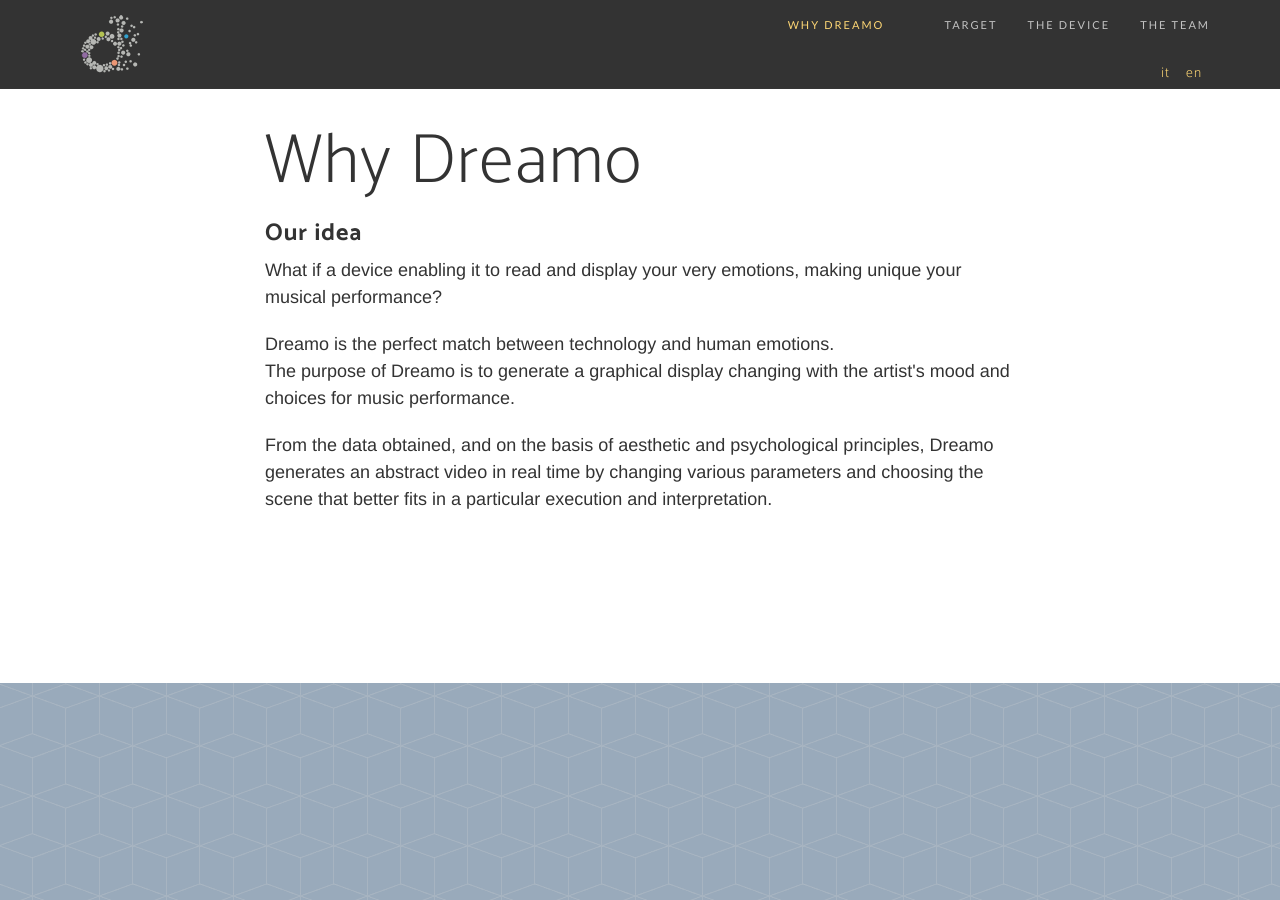
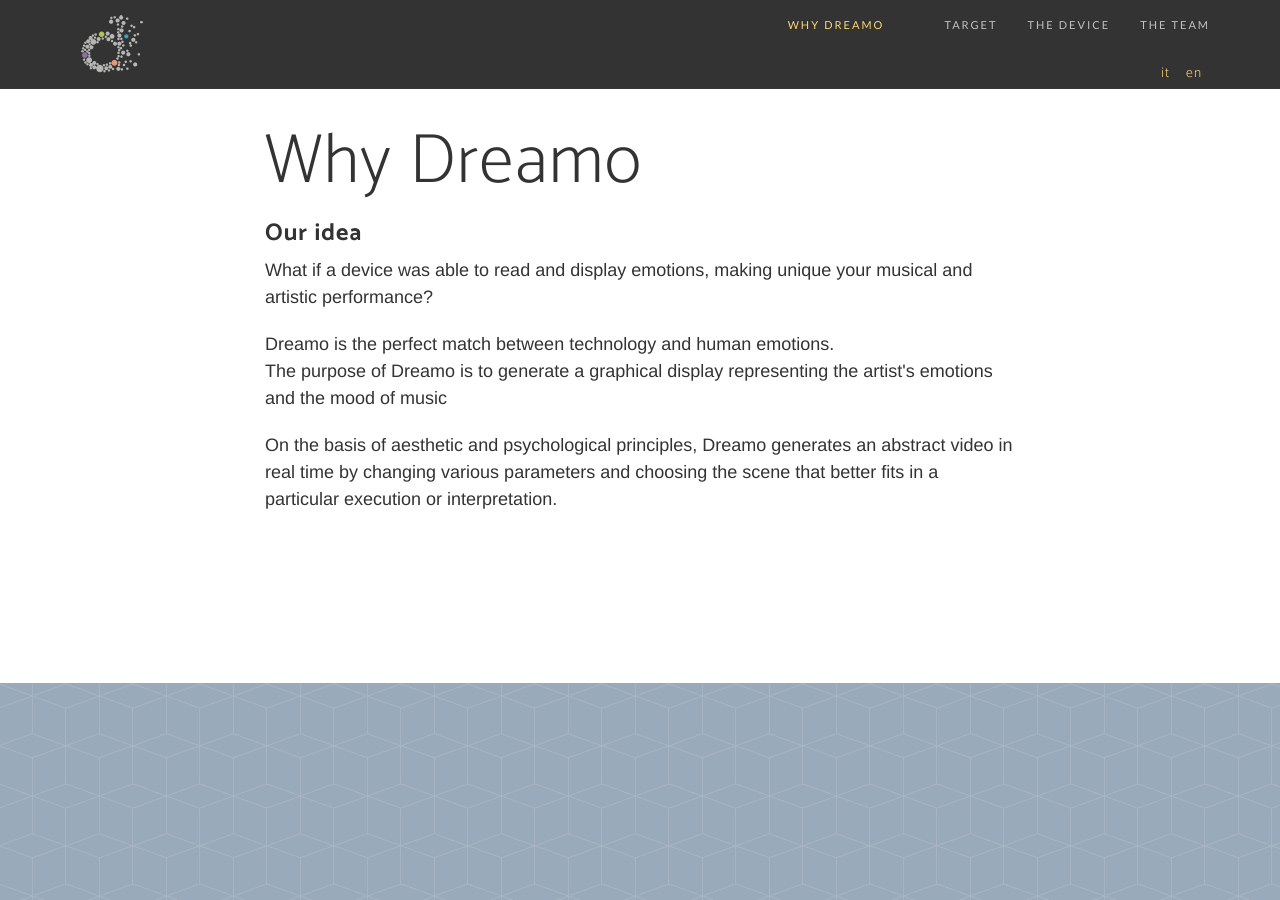
Before and after one commit to Dreamo-Italy/dreamo, a Jekyll site: the page built from home/index_en.html, in a window 1280 px wide and 900 px high, scrolled down 926 px. Built offline with Jekyll 4.4.1, drawn with Linux system fonts in a browser that asks for light colours; nearby versions of some CDN libraries; some web fonts are replaced.

Commit message:
Update index_en.html
correzione traduz in index_en

```diff
--- a/home/index_en.html
+++ b/home/index_en.html
@@ -11,10 +11,10 @@
 based on biomedical sensors and audio inputs."
 front-heading: Why Dreamo
 front-subheading: Our idea
-front-testo: "<p>What if a device enabling it to read and display your very emotions, making unique your musical performance?</p>
+front-testo: "<p>What if a device was able to read and display emotions, making unique your musical and artistic performance?</p>
 <p>Dreamo is the perfect match between technology and human emotions. <br>
-The purpose of Dreamo is to generate a graphical display changing with the artist's mood and choices for music performance. </p>
-<p>From the data obtained, and on the basis of aesthetic and psychological principles, Dreamo generates an abstract video in real time by changing various parameters and choosing the scene that better fits in a particular execution and interpretation. </p>"
+The purpose of Dreamo is to generate a graphical display representing the artist's emotions and the mood of music </p>
+<p>On the basis of aesthetic and psychological principles, Dreamo generates an abstract video in real time by changing various parameters and choosing the scene that better fits in a particular execution or interpretation. </p>"
 
 patrocinio: "With the support of the Student Contributions and Projectuality Commission
 of the Turin Politecnico"
```
